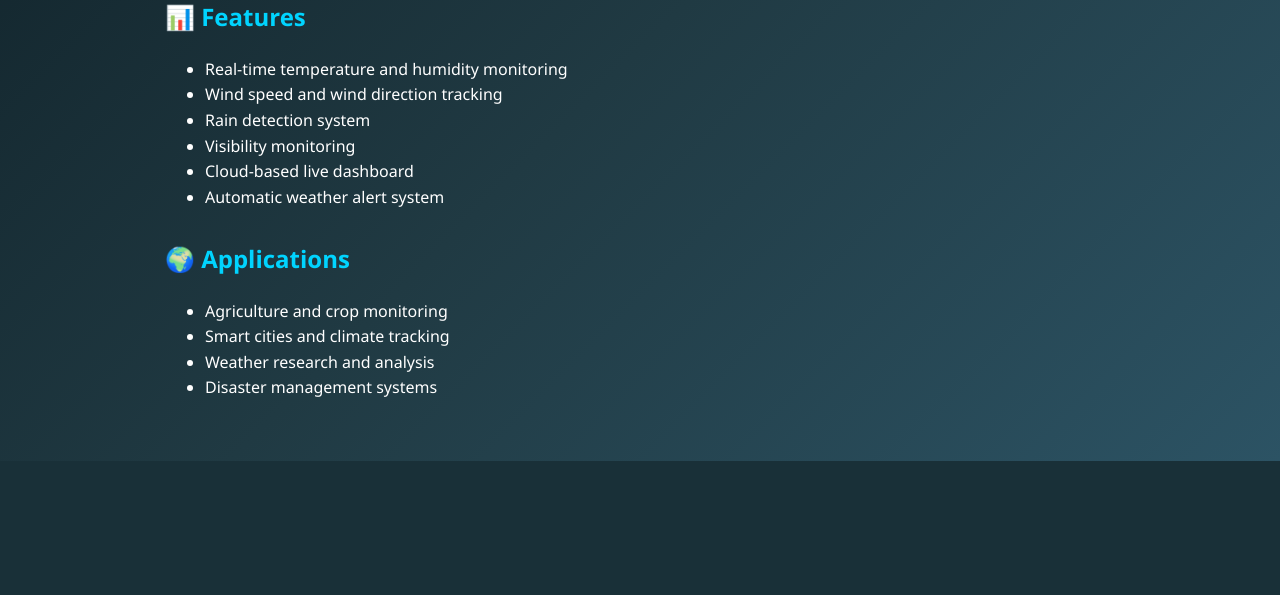
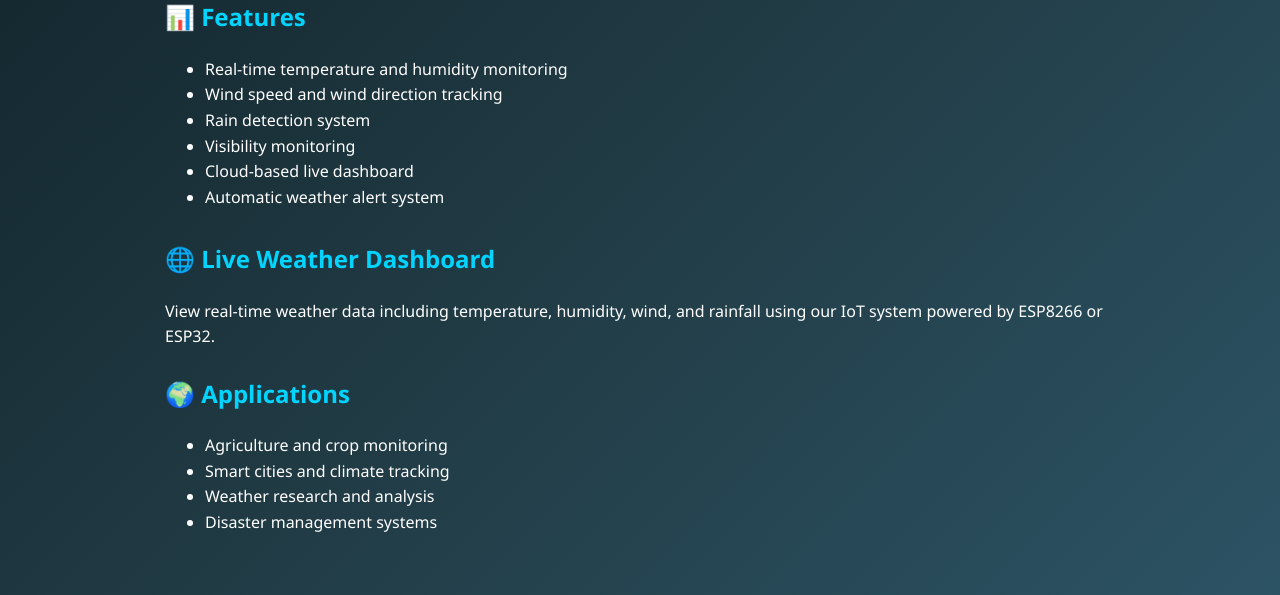
Before and after one commit to yawar2756/iot-weather-station, a Flask app: page / in a window 1280 px wide. Shown: the part 362-957 px from the top of the page. Before the commit the page ends 823 px from the top, so only its background shows below. Run offline with Flask 3, Linux system fonts and the light colour scheme; some libraries are stand-ins or nearby versions.

Commit message:
Add Live Weather Dashboard section to index.html
Add a section for the Live Weather Dashboard with details on real-time weather data.

```diff
--- a/templates/index.html
+++ b/templates/index.html
@@ -101,6 +101,11 @@ It tracks temperature, humidity, wind speed, rainfall, and visibility using sens
 </ul>
 </div>
 
+<h2>🌐 Live Weather Dashboard</h2>
+<p>
+View real-time weather data including temperature, humidity, wind, and rainfall using our IoT system powered by ESP8266 or ESP32.
+</p>
+
 <div class="section">
 <h2>🌍 Applications</h2>
 <ul>
```
